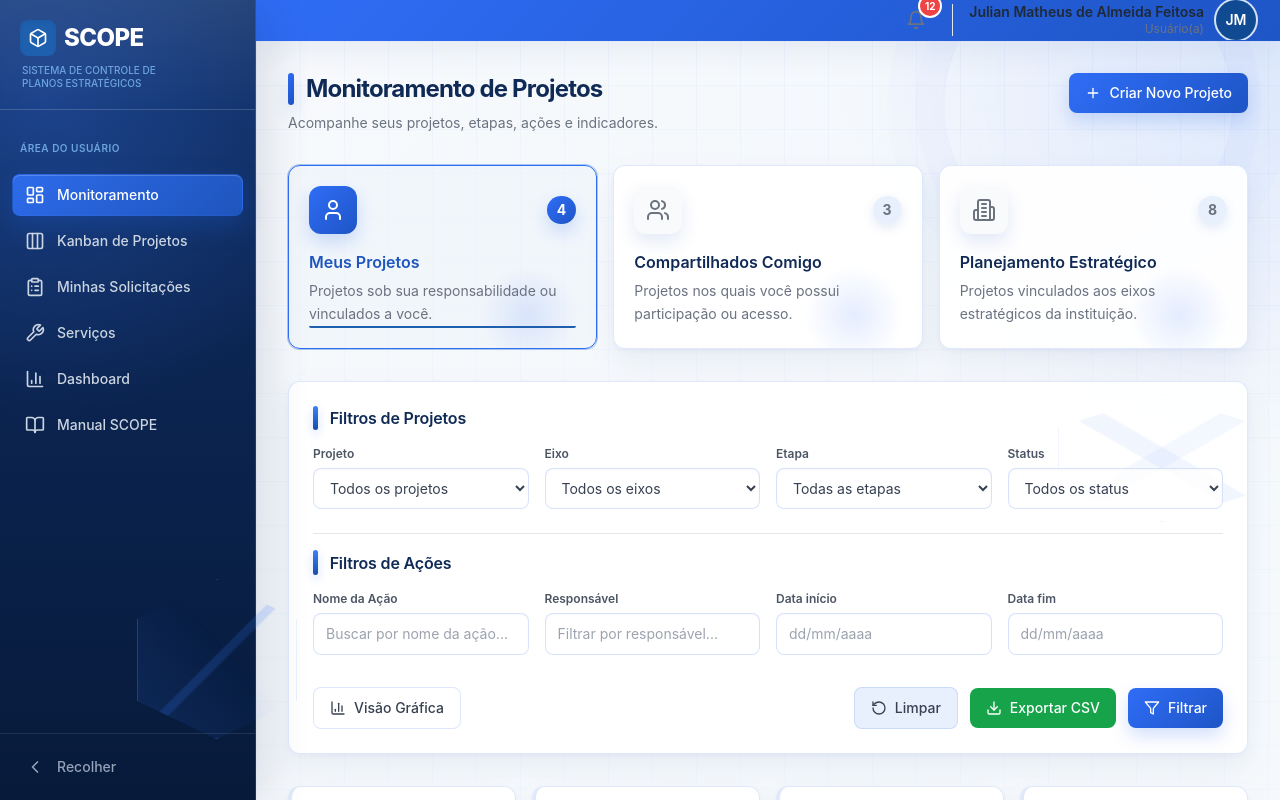
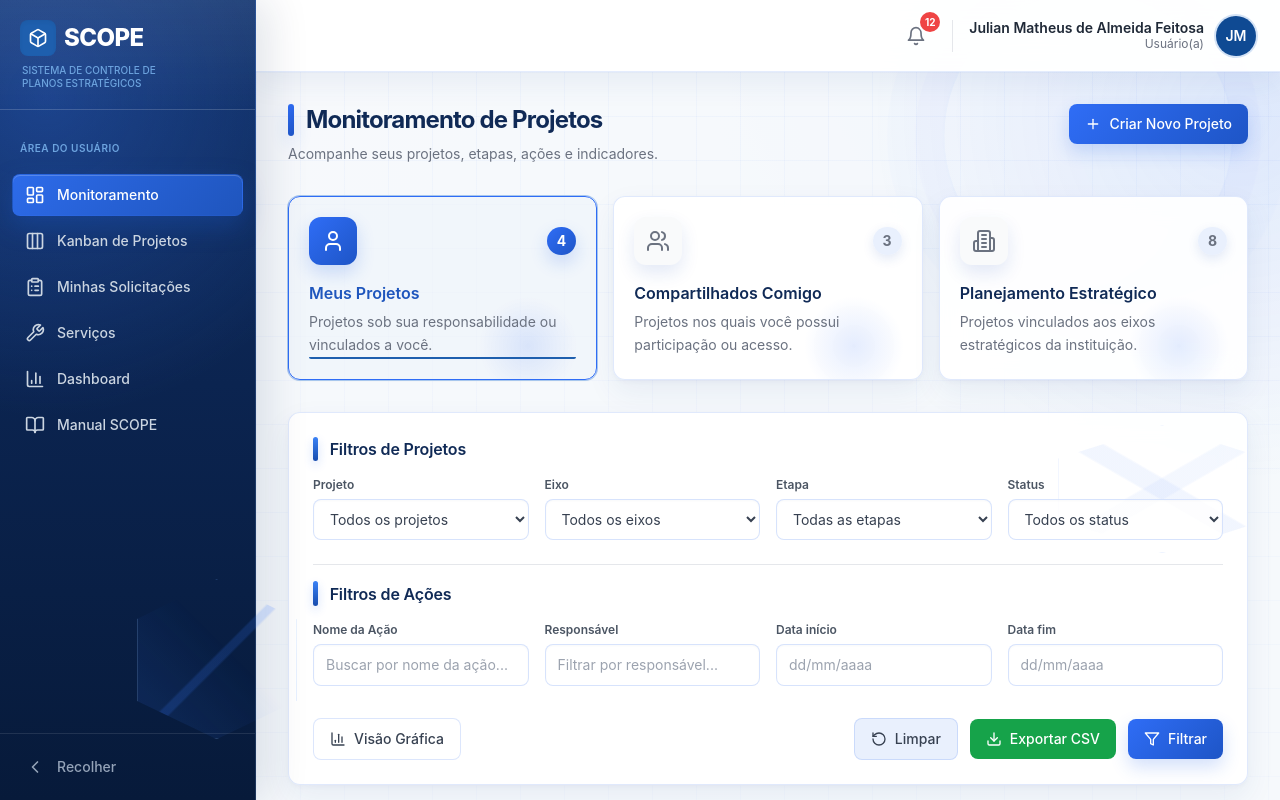
Before and after one commit to jjulian10/escopo_monitoramento_prototipo, a React (Vite) app: page / in a window 1280 px wide. Shown: the top 800 px of the page. Built offline with nearby package versions, Linux system fonts and the light colour scheme.

Commit message:
Restaura cabeçalho branco do Scope

```diff
--- a/src/index.css
+++ b/src/index.css
@@ -446,7 +446,14 @@
 }
 
 /* Contraste dos modais: o tema principal não deve escurecer textos internos */
-.scope-app-header,
+.scope-app-header {
+  height: 4.5rem !important;
+  background: rgba(255, 255, 255, 0.92) !important;
+  border-bottom: 1px solid rgba(37, 99, 235, 0.12);
+  box-shadow: 0 10px 30px rgba(35, 76, 143, 0.08) !important;
+  backdrop-filter: blur(18px);
+}
+
 [role="dialog"] header {
   height: auto !important;
   background: linear-gradient(135deg, #2f6df6, #1e55c6) !important;
```
